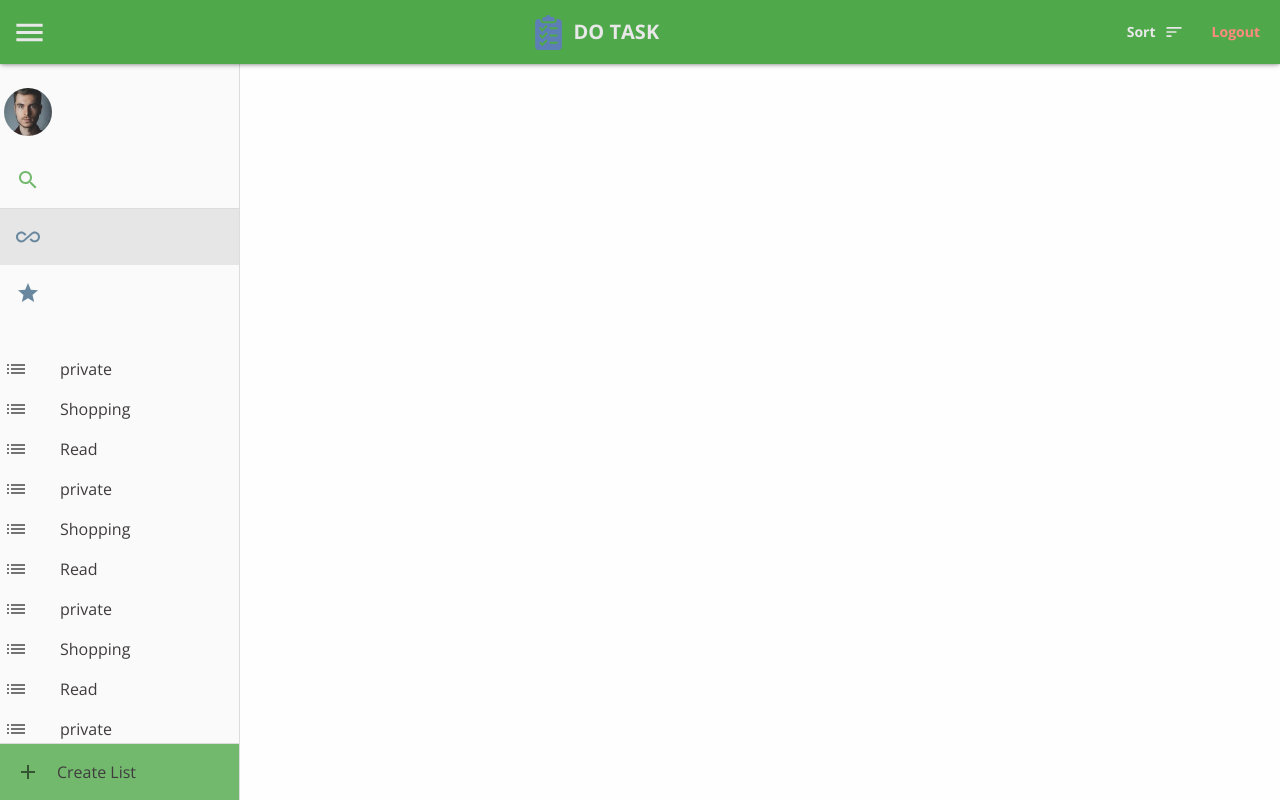
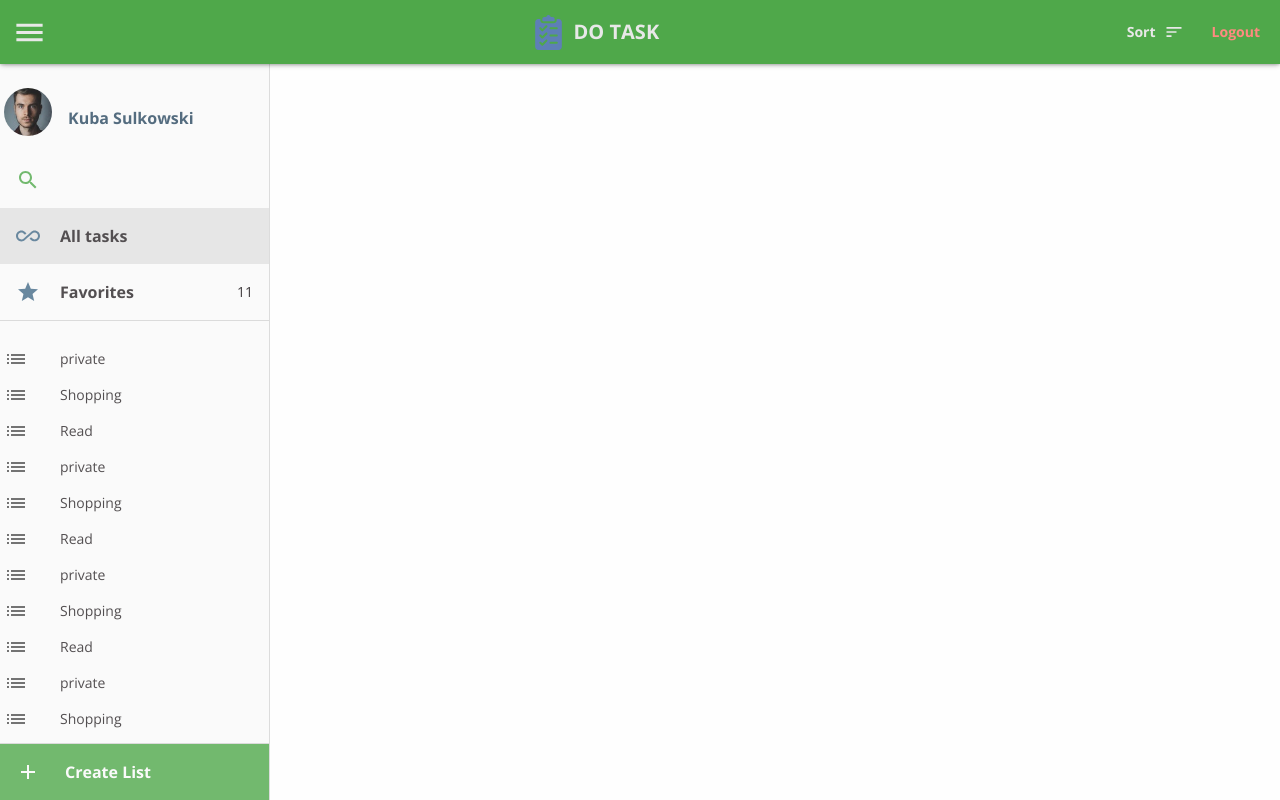
Before and after one commit to kubasulek2/DoTask, a React (Create React App) app: page / in a window 1280 px wide. Both pictures are taken after a click on the button 28 px from the left and 180 px from the top of the page. Built offline with nearby package versions, Linux system fonts and the light colour scheme.

Commit message:
Expanded drawer continues

```diff
--- a/src/Components/Layout/Sidebar/BottomPanel.js
+++ b/src/Components/Layout/Sidebar/BottomPanel.js
@@ -7,40 +7,46 @@ import Divider from '@material-ui/core/Divider';
 import ListItem from '@material-ui/core/ListItem';
 import IconButton from '@material-ui/core/IconButton';
 import AddIcon from '@material-ui/icons/Add';
+import { ListItemIcon } from '@material-ui/core';
 
 
 const useStyles = makeStyles(({ spacing, palette }) => ({
 	root: {
-		position: 'fixed',
-		zIndex: 5,
+		position: 'absolute',
 		bottom: 0,
-		width: props => props.width,
+		width: 269,
 	},
 	list: {
 		background: palette.primary.light,
 		padding: 0,
 	},
 	listItem: {
-		padding: spacing(.5)
+		padding: spacing(.5),
 	},
-	addButton: {
-		marginRight: 5
+	text:{
+		color: palette.background.paper,
+		fontWeight: 'bold'
+	},
+	add: {
+		padding: spacing(1.5),
+		marginRight: 5,
+		color: palette.background.paper,
 	}
 
 }));
 
-const BottomPanel = (props) => {
-	const classes = useStyles(props);
+const BottomPanel = () => {
+	const classes = useStyles();
 
 	return (
 		<div className={classes.root}>
 			<Divider />
 			<List className={classes.list}>
-				<ListItem className={classes.listItem}>
-					<IconButton className={classes.addButton} color='default'>
+				<ListItem className={classes.listItem} button>
+					<ListItemIcon className={classes.add} color='default'>
 						<AddIcon />
-					</IconButton>
-					<ListItemText primary='Create List' />
+					</ListItemIcon>
+					<ListItemText primary='Create List' classes={{primary: classes.text}}/>
 				</ListItem>
 			</List>
 		</div>
--- a/src/Components/Layout/Sidebar/ExpandedDrawer.js
+++ b/src/Components/Layout/Sidebar/ExpandedDrawer.js
@@ -10,18 +10,39 @@ import ListItemAvatar from '@material-ui/core/ListItemAvatar';
 import Avatar from '@material-ui/core/Avatar';
 import ListItemText from '@material-ui/core/ListItemText';
 import AllIcon from '@material-ui/icons/AllInclusive';
-import MoreIcon from '@material-ui/icons/MoreVert';
 import FavoriteIcon from '@material-ui/icons/Grade';
 import SearchIcon from '@material-ui/icons/Search';
 import img from '../../../Assets/face-facial-hair-fine-looking-guy-614810.jpg';
 
+import TasksLists from '../../Tasks/TasksLists';
+import { ListItemSecondaryAction } from '@material-ui/core';
+
 const useStyles = makeStyles(({ spacing, palette }) => ({
 	root: {
+		height: 'calc(100vh - 57px - 56px)',
 		paddingTop: spacing(2.5),
-		flexGrow: 0
+		flexGrow: 1,
+		paddingBottom: spacing(3),
+		overflowY: 'scroll',
+		overflowX: 'hidden'
 	},
 	listItem: {
 		padding: spacing(.5)
+	},
+	user: {
+		fontWeight: 'bold',
+		marginLeft: spacing(1),
+		color: palette.secondary.dark
+	},
+	hover: {
+		'&:hover': {
+			backgroundColor: 'rgba(0, 0, 0, 0.08)'
+		}
+
+	},
+	listText: {
+		width: 120,
+		fontWeight: 'bold',
 	},
 	avatar: {
 		width: 48,
@@ -31,13 +52,17 @@ const useStyles = makeStyles(({ spacing, palette }) => ({
 	},
 	searchButton: {
 		color: palette.primary.light
+	},
+	icon: {
+		padding: spacing(1.5)
 	}
 }));
+
 const ExpandedDrawer = ({ handleSidebar }) => {
 	const classes = useStyles();
 	return (
 		<List className={classes.root}>
-			<ListItem className={classes.listItem}>
+			<ListItem className={classes.listItem} button>
 				<ListItemAvatar>
 					<Avatar
 						className={classes.avatar}
@@ -45,23 +70,53 @@ const ExpandedDrawer = ({ handleSidebar }) => {
 						src={img}
 					/>
 				</ListItemAvatar>
+				<ListItemText
+					primary='Kuba Sulkowski'
+					classes={{ primary: classes.user }}
+					primaryTypographyProps={{
+						noWrap: true,
+						component: 'p'
+					}}
+				/>
 			</ListItem>
-			<ListItem className={classes.listItem}>
-				<ListItemIcon className={classes.searchButton} onClick={handleSidebar} style={{padding:'12px'}}>
+			<ListItem className={[classes.listItem, classes.hover].join(' ')}>
+				<IconButton className={classes.searchButton} onClick={handleSidebar}>
 					<SearchIcon />
+				</IconButton>
+			</ListItem>
+			<ListItem className={classes.listItem} selected={true} button>
+				<ListItemIcon className={classes.icon}>
+					<AllIcon color='secondary'/>
 				</ListItemIcon>
+				<ListItemText
+					primary='All tasks'
+					classes={{ primary: classes.listText }}
+					primaryTypographyProps={{
+						noWrap: true,
+						color: 'textSecondary',
+						component: 'p'
+					}}
+				/>
+			</ListItem>
+			<ListItem className={classes.listItem} button>
+				<ListItemIcon className={classes.icon}>
+					<FavoriteIcon color='secondary'/>
+				</ListItemIcon>
+				<ListItemText
+					primary='Favorites'
+					classes={{primary:classes.listText}}
+					primaryTypographyProps={{
+						noWrap: true,
+						color: 'textSecondary',
+						component: 'p'
+					}}
+				/>
+				<ListItemSecondaryAction>
+					11
+				</ListItemSecondaryAction>
 			</ListItem>
 			<Divider />
-			<ListItem className={classes.listItem} selected={true}>
-				<IconButton color='secondary'>
-					<AllIcon />
-				</IconButton>
-			</ListItem>
-			<ListItem className={classes.listItem}>
-				<IconButton color='secondary'>
-					<FavoriteIcon />
-				</IconButton>
-			</ListItem>
+			<TasksLists />
 		</List>
 	);
 };
--- a/src/Components/Layout/Sidebar/Sidebar.js
+++ b/src/Components/Layout/Sidebar/Sidebar.js
@@ -5,7 +5,6 @@ import Drawer from '@material-ui/core/Drawer';
 
 import ExpandedDrawer from './ExpandedDrawer';
 import SmallDrawer from './SmallDrawer';
-import TasksLists from '../../Tasks/TasksLists';
 import BottomPanel from './BottomPanel';
 
 
@@ -14,14 +13,14 @@ const useStyles = makeStyles(({ mixins, palette, spacing, shadows }) => ({
 		position: 'fixed',
 		flexShrink: 0,
 		backgroundColor: palette.secondary.light,
-		width: props => props.open ? 240 : 59,
+		width: props => props.open ? 270 : 59,
 		overflowY: 'scroll'
 
 	},
 	drawerPaper: {
 		overflowX: 'hidden',
 		transition: 'width .15s ease-out',
-		width: props => props.open ? 240 : 59,
+		width: props => props.open ? 270 : 59,
 		flexDirection: 'column',
 	},
 	toolbar: mixins.toolbar,
@@ -51,9 +50,7 @@ const Sidebar = props => {
 		>
 			<div className={classes.toolbar} />
 			{props.open ? <ExpandedDrawer handleSidebar={props.handleSidebar} /> : <SmallDrawer handleSidebar={props.handleSidebar} />}
-			{props.open ? <TasksLists /> : null}
-			{props.open ? <BottomPanel width={239} /> :<BottomPanel width={59}/>}
-
+			<BottomPanel width={239} />
 		</Drawer>);
 }
 
--- a/src/Components/Layout/Sidebar/SmallDrawer.js
+++ b/src/Components/Layout/Sidebar/SmallDrawer.js
@@ -49,7 +49,6 @@ const SmallDrawer = ({handleSidebar}) => {
 					<SearchIcon />
 				</IconButton>
 			</ListItem>
-			<Divider />
 			<ListItem className={classes.listItem} selected={true}>
 				<IconButton color='secondary'>
 					<AllIcon />
--- a/src/Components/Tasks/TasksLists.js
+++ b/src/Components/Tasks/TasksLists.js
@@ -28,7 +28,7 @@ const TasksLists = () => {
 					<ListItemIcon>
 						<ListIcon />
 					</ListItemIcon>
-					<ListItemText primary={t}/>
+					<ListItemText secondary={t}/>
 				</ListItem>
 			))}
 		</List>
```
